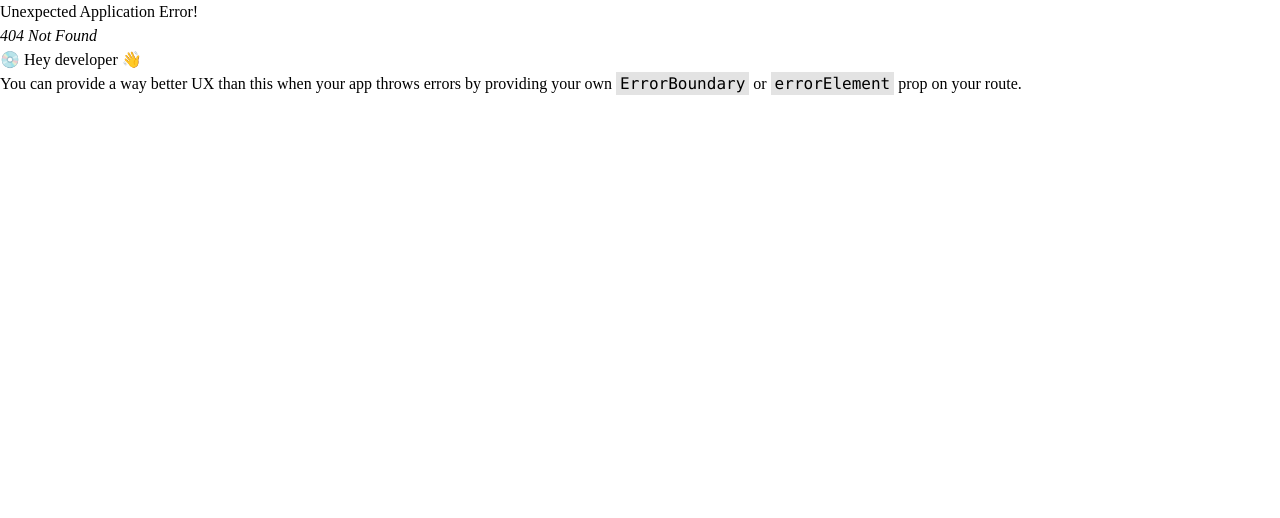
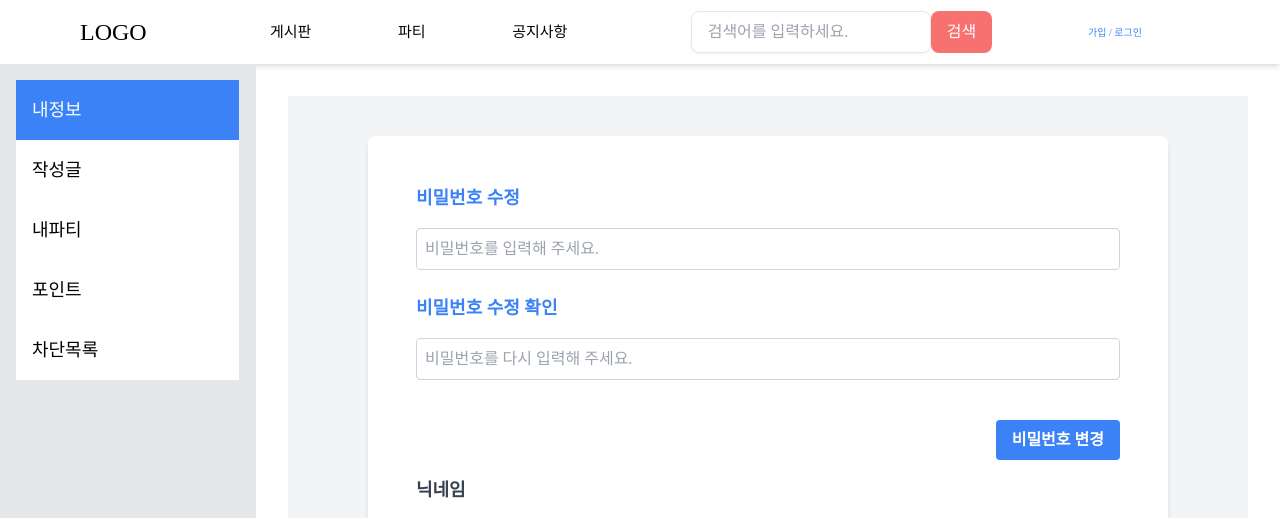
Before and after one commit to ks-gongzone/gongzone_front, a React (Create React App) app: page /myPage in a window 1280 px wide. Before the commit this address had no page. Shown: the top 518 px of the page. Built offline with nearby package versions, Linux system fonts and the light colour scheme; no server answers; a web font is replaced by a local one.

Commit message:
[GZ-11]feat-myPage-updatePw

```diff
--- a/package.json
+++ b/package.json
@@ -39,5 +39,6 @@
       "last 1 firefox version",
       "last 1 safari version"
     ]
-  }
+  },
+  "proxy": "http://localhost:8080"
 }
--- a/src/pages/myPage/myInfo/PasswordUpdate.jsx
+++ b/src/pages/myPage/myInfo/PasswordUpdate.jsx
@@ -1,4 +1,5 @@
-import { useState } from "react";
+import axios from "axios";
+import { useEffect, useState } from "react";
 
 /**
  * 개별 토글 스위치 컴포넌트
@@ -6,20 +7,87 @@ import { useState } from "react";
  * @last: 2024-06-17
  * @desc: 커스텀 훅 [소문자use 사용해서 구현]
  */
-export function useDataSet() {
-  const [value, setValue] = useState("");
+export function useDataSet(initialValue = "") {
+  const [value, setValue] = useState(initialValue);
   const memberInput = (newValue) => {
     setValue(newValue);
   };
   return { value, memberInput };
 }
 
+/**
+ * 비밀번호 일치 유효성 검증 컴포넌트
+ * @date: 2024-06-12
+ * @last: 2024-06-19
+ * @desc: 현재 비밀번호와 수정 비밀번호가 같은지, 수정 비밀번호 확인시 동일한지 검증
+ * @마지막수정내용: id, pw가 없는 유저에 대한 유효성 검증 추가
+ */
 export default function Password() {
-  const { value: password, memberInput: changeInputPassword } = useDataSet();
+  // 로그인 구현 전 임시 세션 설정
+  sessionStorage.setItem("memberNo", "M000001");
+  const memberNo = sessionStorage.getItem("memberNo");
+
+  const { value: password, memberInput: changeInputPassword } = useDataSet("");
   const { value: confirmPassword, memberInput: changeConfirmPassword } =
-    useDataSet();
+    useDataSet("");
+  // 소셜 로그인 사용자 비밀번호 수정 여부
+  const [isSocialLogin, setIsSocialLogin] = useState(true);
+  // 세션이 없는 값은 0, 세션이 있는 값은 1
+  const [sessionStatus, setSessionStatus] = useState("0");
+  const [memberInfo, setMemberInfo] = useState(null);
+
+  useEffect(() => {
+    axios
+      .get(`/api/myPage/${memberNo}/session`)
+      .then((response) => {
+        const status = response.data;
+        setSessionStatus(status);
+        if (status === "1") {
+          axios
+            .get(`/api/myPage/${memberNo}/memberInfo`)
+            .then((response) => {
+              const member = response.data;
+              setMemberInfo(member);
+              if (!member.memberId || !member.memberPw) {
+                setIsSocialLogin(false);
+                alert("소셜로그인 사용자는 비밀번호 수정이 불가합니다.");
+              }
+            })
+            .catch((error) => {
+              console.error("회원 정보를 가져오는데 실패했습니다.", error);
+              alert("회원 정보를 가져오는데 실패했습니다.");
+            });
+        }
+      })
+      .catch((error) => {
+        console.error("세션 정보를 가져오는데 실패했습니다.", error);
+        alert("세션 정보를 가져오는데 실패했습니다.");
+      });
+  }, [memberNo]);
+
   const isMatched = password && confirmPassword && password === confirmPassword;
   const matchMessage = password && confirmPassword;
+
+  const handleChangePassword = () => {
+    if (!isMatched) {
+      alert("비밀번호가 일치하지 않습니다.");
+      return;
+    }
+
+    const payload = {
+      newPassword: password,
+    };
+
+    axios
+      .post(`/api/myPage/${memberNo}/password`, payload)
+      .then((response) => {
+        alert(response.data);
+      })
+      .catch((error) => {
+        console.error("비밀번호 변경 에러입니다.", error);
+        alert("해당 유저가 존재하지 않습니다.");
+      });
+  };
 
   return (
     <div>
@@ -33,6 +101,7 @@ export default function Password() {
           onChange={(e) => changeInputPassword(e.target.value)}
           className="w-full p-2 border border-gray-300 rounded mt-2"
           placeholder="비밀번호를 입력해 주세요."
+          disabled={!isSocialLogin}
         />
       </div>
       <div className="mb-6">
@@ -45,17 +114,27 @@ export default function Password() {
           onChange={(e) => changeConfirmPassword(e.target.value)}
           className="w-full p-2 border border-gray-300 rounded mt-2"
           placeholder="비밀번호를 다시 입력해 주세요."
+          disabled={!isSocialLogin}
         />
       </div>
       {matchMessage && (
         <div
           className={`mt-2 text-lg font-bold ${
-            isMatched ? "text-green-500" : "text-red-500"
+            isMatched ? "text-blue-500" : "text-red-500"
           }`}
         >
           {isMatched ? "비밀번호가 일치합니다." : "비밀번호가 불일치합니다."}
         </div>
       )}
+      <div className="flex justify-end">
+        <button
+          onClick={handleChangePassword}
+          className="bg-blue-500 text-white font-bold py-2 px-4 rounded mt-4 mb-4"
+          disabled={!isSocialLogin}
+        >
+          비밀번호 변경
+        </button>
+      </div>
     </div>
   );
 }
--- a/src/pages/myPage/myInfo/SubmitBubbon.jsx
+++ b/src/pages/myPage/myInfo/SubmitBubbon.jsx
@@ -25,7 +25,7 @@ export default function SaveButton({ userData }) {
   return (
     <button
       onClick={handleSaveChanges}
-      className="bg-green-500 text-white font-bold py-2 px-4 rounded"
+      className="bg-blue-500 text-white font-bold py-2 px-4 rounded"
     >
       변경사항 저장
     </button>
--- a/src/routes/Router.jsx
+++ b/src/routes/Router.jsx
@@ -12,7 +12,7 @@ export default createBrowserRouter([
     ),
     children: [
       { path: "/", element: <Home /> },
-      { path: "/userInfo", element: <MovingPoint /> },
+      { path: "/myPage", element: <MovingPoint /> },
     ],
   },
   //[{ path: "/login", element: <Login /> }],
```
